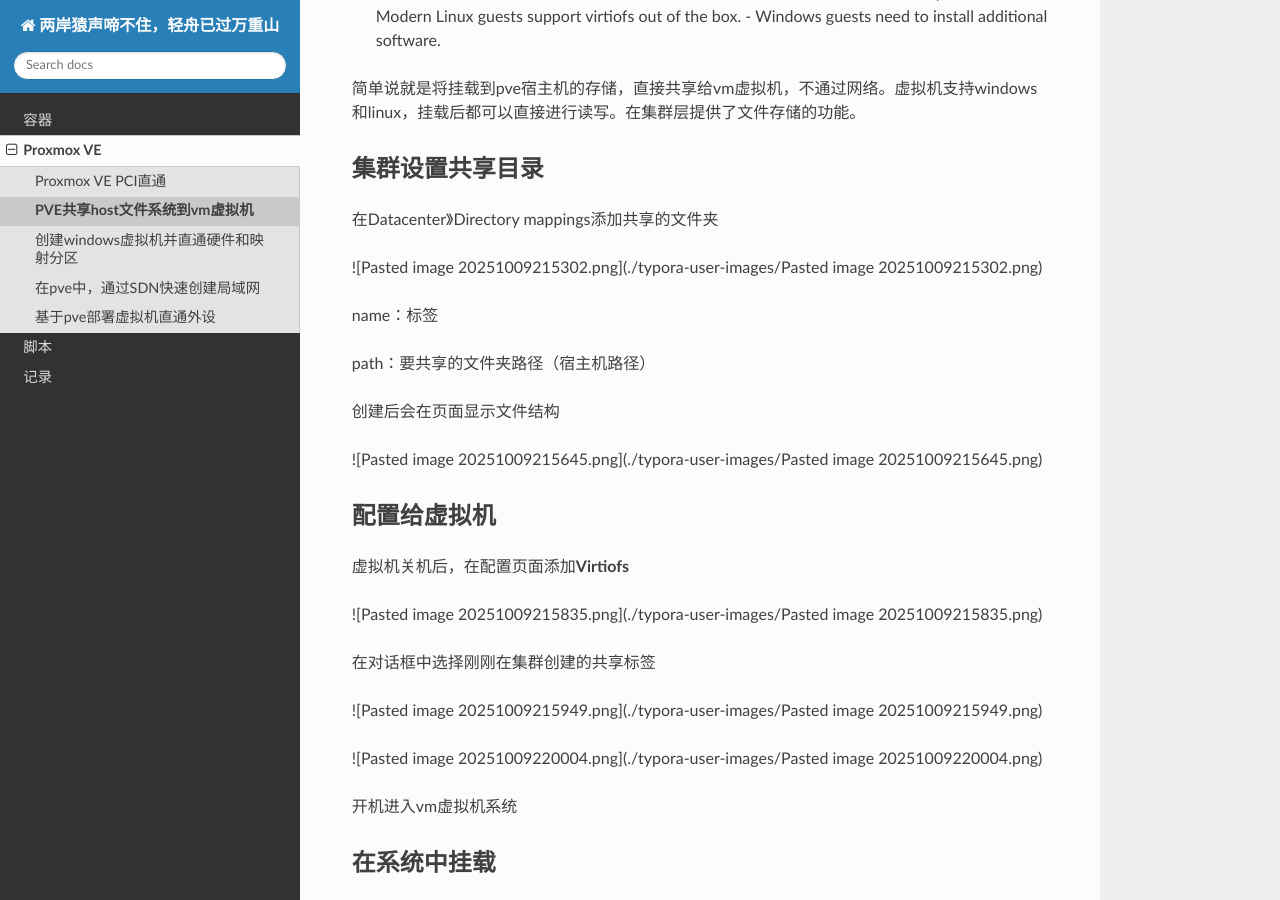
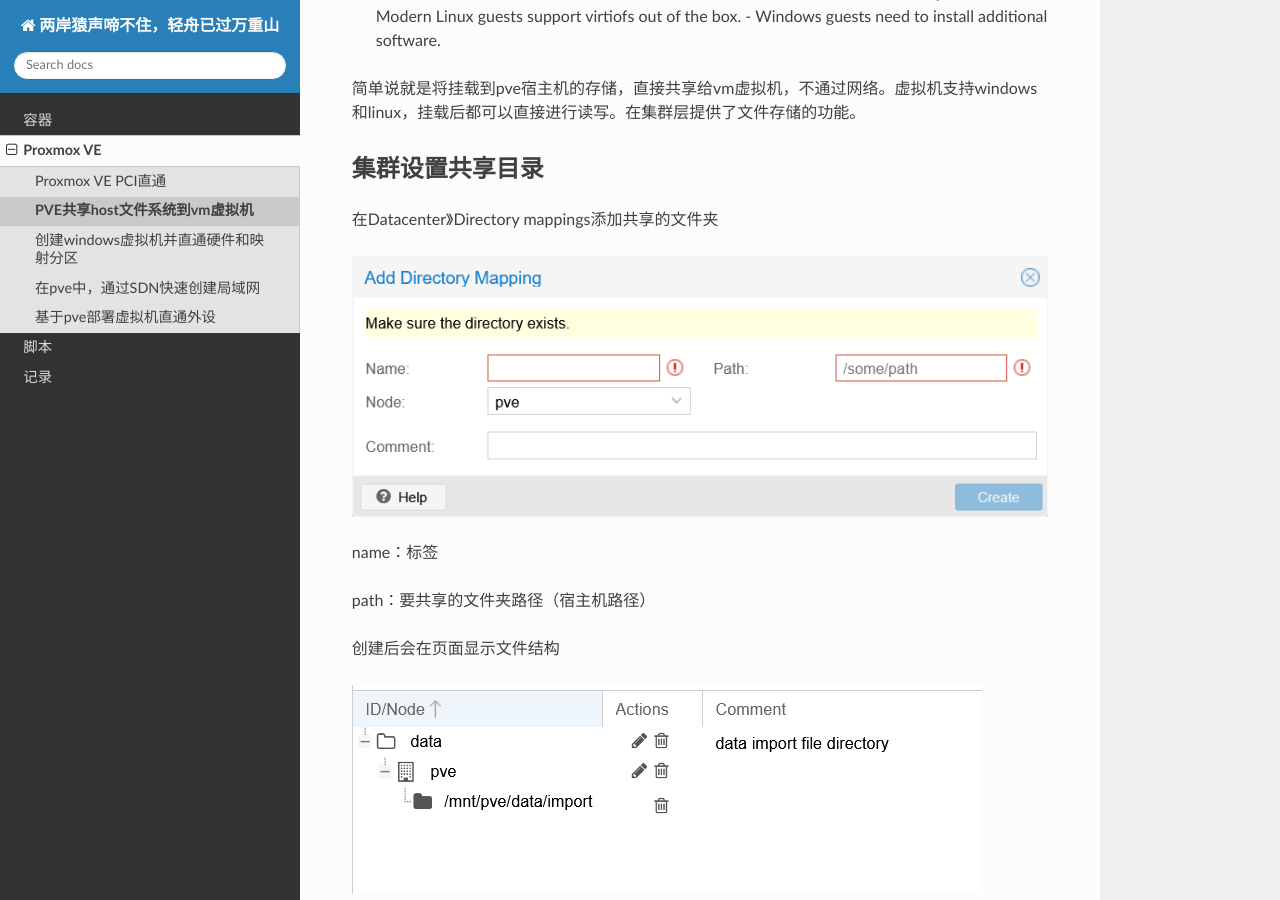
Before and after one commit to bt7-vip/note, a Sphinx documentation site: the page built from docs/source/pve/Sharing_host_directories_with_VM_guests.md, in a window 1280 px wide and 900 px high, scrolled down 259 px. Built offline with Sphinx 7.4.7 and the Read the Docs theme 3.1.0, drawn with Linux system fonts in a browser that asks for light colours; pages that are not in the unit, such as notebooks, are missing from menus.

Commit message:
update images name

```diff
--- a/docs/source/pve/Sharing_host_directories_with_VM_guests.md
+++ b/docs/source/pve/Sharing_host_directories_with_VM_guests.md
@@ -10,7 +10,7 @@ proxmox 8.4新增功能
 ## 集群设置共享目录
 在Datacenter》Directory mappings添加共享的文件夹
 
-![Pasted image 20251009215302.png](./typora-user-images/Pasted image 20251009215302.png)
+![Pasted image 20251009215302.png](./typora-user-images/Pasted-image-20251009215302.png)
 
 name：标签
 
@@ -18,18 +18,18 @@ path：要共享的文件夹路径（宿主机路径）
 
 创建后会在页面显示文件结构
 
-![Pasted image 20251009215645.png](./typora-user-images/Pasted image 20251009215645.png)
+![Pasted image 20251009215645.png](./typora-user-images/Pasted-image-20251009215645.png)
 
 ## 配置给虚拟机
 虚拟机关机后，在配置页面添加**Virtiofs**
 
-![Pasted image 20251009215835.png](./typora-user-images/Pasted image 20251009215835.png)
+![Pasted image 20251009215835.png](./typora-user-images/Pasted-image-20251009215835.png)
 
 在对话框中选择刚刚在集群创建的共享标签
 
-![Pasted image 20251009215949.png](./typora-user-images/Pasted image 20251009215949.png)
+![Pasted image 20251009215949.png](./typora-user-images/Pasted-image-20251009215949.png)
 
-![Pasted image 20251009220004.png](./typora-user-images/Pasted image 20251009220004.png)
+![Pasted image 20251009220004.png](./typora-user-images/Pasted-image-20251009220004.png)
 
 开机进入vm虚拟机系统
 ## 在系统中挂载
```
Also changed, not shown: docs/source/pve/typora-user-images/Pasted-image-20251009215302.png (renamed from docs/source/pve/typora-user-images/Pasted image 20251009215302.png), docs/source/pve/typora-user-images/Pasted-image-20251009215526.png (renamed from docs/source/pve/typora-user-images/Pasted image 20251009215526.png), docs/source/pve/typora-user-images/Pasted-image-20251009215645.png (renamed from docs/source/pve/typora-user-images/Pasted image 20251009215645.png), docs/source/pve/typora-user-images/Pasted-image-20251009215835.png (renamed from docs/source/pve/typora-user-images/Pasted image 20251009215835.png), docs/source/pve/typora-user-images/Pasted-image-20251009215949.png (renamed from docs/source/pve/typora-user-images/Pasted image 20251009215949.png), docs/source/pve/typora-user-images/Pasted-image-20251009220004.png (renamed from docs/source/pve/typora-user-images/Pasted image 20251009220004.png).
